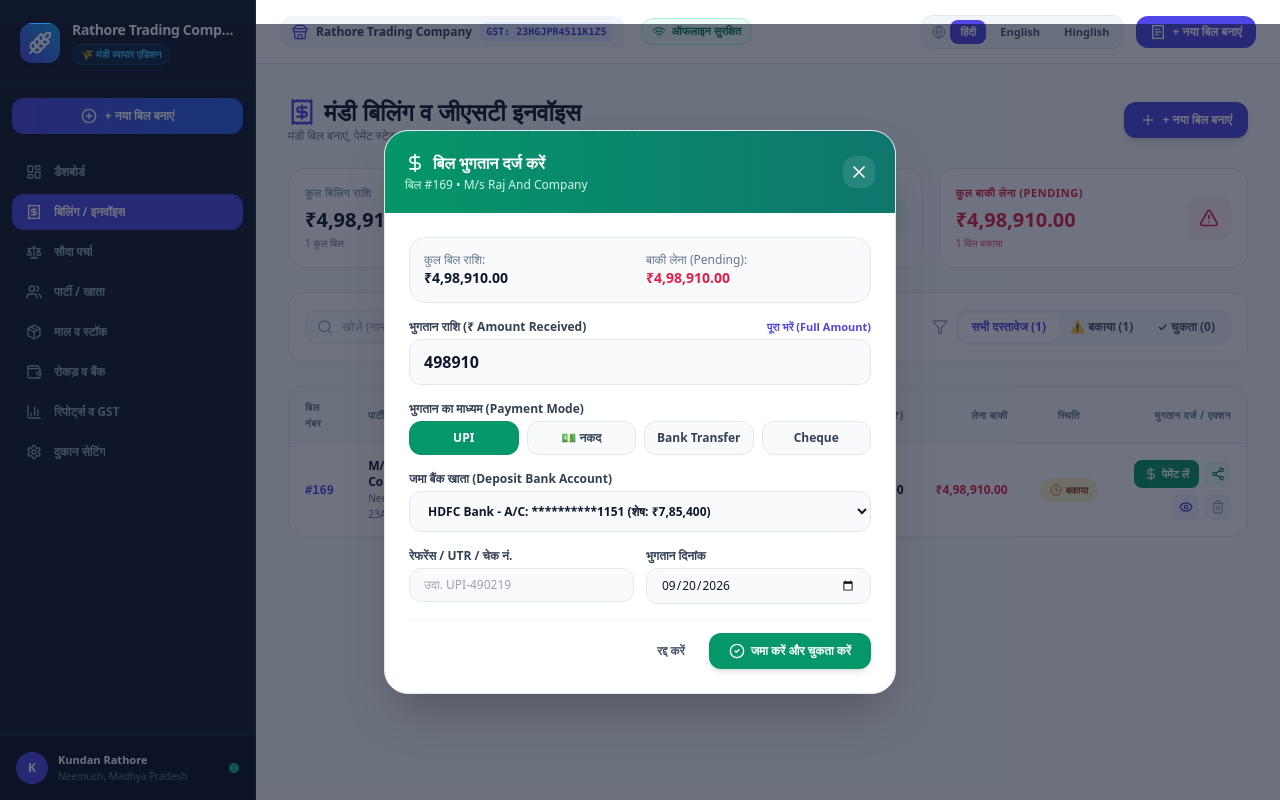
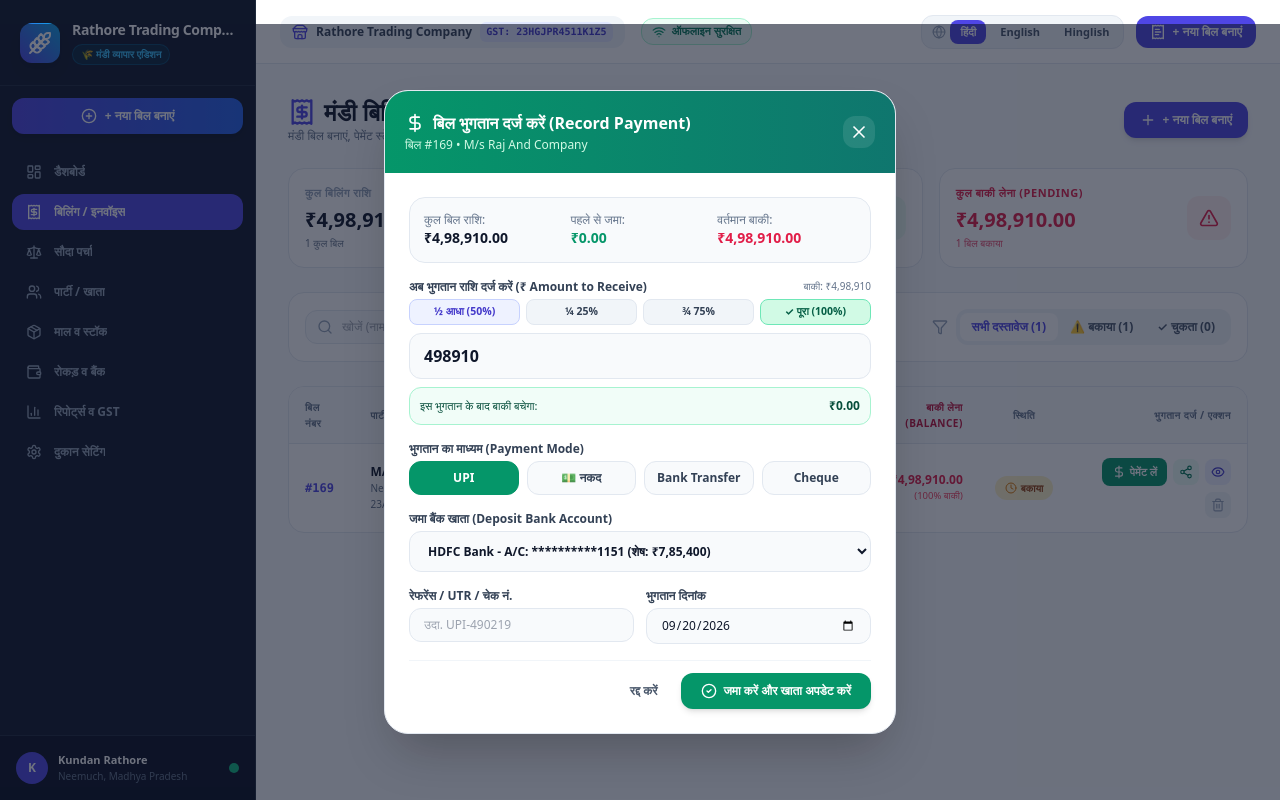
Before and after one commit to Arjunrayhod/MandAi, a Next.js app: page /billing in a window 1280 px wide. Both pictures are taken after a click on the button "पेमेंट लें". Built offline with nearby package versions, Linux system fonts and the light colour scheme.

Commit message:
feat: clear paid & balance columns, 50% half payment preset buttons, and live deduction calculation

```diff
--- a/src/app/billing/page.tsx
+++ b/src/app/billing/page.tsx
@@ -254,10 +254,9 @@ export default function InvoicesListPage() {
                 <th className="py-3 px-4">{t('col_bill_no', language)}</th>
                 <th className="py-3 px-4">{t('col_party', language)}</th>
                 <th className="py-3 px-4">{t('invoice_date', language)}</th>
-                <th className="py-3 px-4">{t('due_date', language)}</th>
-                <th className="py-3 px-4 text-right">{t('taxable_subtotal', language)}</th>
-                <th className="py-3 px-4 text-right">{t('col_total_amount', language)}</th>
-                <th className="py-3 px-4 text-right">{t('balance_to_receive', language)}</th>
+                <th className="py-3 px-4 text-right">{language === 'hi' ? 'कुल बिल राशि' : 'Total Bill'}</th>
+                <th className="py-3 px-4 text-right text-emerald-700 dark:text-emerald-400">{language === 'hi' ? 'जमा मिला (Paid)' : 'Paid Amount'}</th>
+                <th className="py-3 px-4 text-right text-rose-700 dark:text-rose-400">{language === 'hi' ? 'बाकी लेना (Balance)' : 'Balance Due'}</th>
                 <th className="py-3 px-4 text-center">{t('status', language)}</th>
                 <th className="py-3 px-4 text-right">{language === 'hi' ? 'भुगतान दर्ज / एक्शन' : 'Payment & Actions'}</th>
               </tr>
@@ -265,7 +264,7 @@ export default function InvoicesListPage() {
             <tbody className="divide-y divide-slate-100 dark:divide-slate-700/60">
               {filteredInvoices.length === 0 ? (
                 <tr>
-                  <td colSpan={9} className="py-12 text-center text-slate-400">
+                  <td colSpan={8} className="py-12 text-center text-slate-400">
                     <FileText className="w-10 h-10 mx-auto mb-2 opacity-40" />
                     {language === 'hi' ? 'कोई बिल नहीं मिला।' : language === 'en' ? 'No invoices found.' : 'Koi bill nahi mila.'}
                   </td>
@@ -273,7 +272,8 @@ export default function InvoicesListPage() {
               ) : (
                 filteredInvoices.map((inv) => {
                   const isPaid = inv.status === 'paid' || inv.balanceAmount <= 0;
-                  const isPartial = inv.status === 'partial' && inv.balanceAmount > 0;
+                  const isPartial = (inv.paidAmount || 0) > 0 && inv.balanceAmount > 0;
+                  const paidPercent = inv.finalAmount > 0 ? Math.round(((inv.paidAmount || 0) / inv.finalAmount) * 100) : 0;
 
                   return (
                     <tr key={inv.id} className="hover:bg-slate-50/80 dark:hover:bg-slate-700/40 transition">
@@ -289,22 +289,36 @@ export default function InvoicesListPage() {
                         </p>
                       </td>
                       <td className="py-3.5 px-4 text-slate-600 dark:text-slate-300 whitespace-nowrap">
-                        {inv.invoiceDate}
-                      </td>
-                      <td className="py-3.5 px-4 text-slate-500 whitespace-nowrap">
-                        {inv.dueDate}
-                      </td>
-                      <td className="py-3.5 px-4 text-right font-medium text-slate-700 dark:text-slate-300">
-                        ₹{inv.taxableAmount.toLocaleString('en-IN', { minimumFractionDigits: 2 })}
+                        <p className="font-medium">{inv.invoiceDate}</p>
+                        <p className="text-[10px] text-slate-400">Due: {inv.dueDate}</p>
                       </td>
                       <td className="py-3.5 px-4 text-right font-bold text-slate-900 dark:text-white whitespace-nowrap">
                         {formatIndianCurrency(inv.finalAmount)}
                       </td>
+                      <td className="py-3.5 px-4 text-right whitespace-nowrap">
+                        {(inv.paidAmount || 0) > 0 ? (
+                          <div>
+                            <span className="font-bold text-emerald-600">
+                              {formatIndianCurrency(inv.paidAmount || 0)}
+                            </span>
+                            <span className="block text-[9.5px] text-emerald-600 font-semibold">
+                              ({paidPercent}% जमा)
+                            </span>
+                          </div>
+                        ) : (
+                          <span className="text-slate-400 font-medium">₹0.00</span>
+                        )}
+                      </td>
                       <td className="py-3.5 px-4 text-right font-bold whitespace-nowrap">
                         {inv.balanceAmount > 0 ? (
-                          <span className="text-rose-600 font-bold">{formatIndianCurrency(inv.balanceAmount)}</span>
+                          <div>
+                            <span className="text-rose-600 font-black">{formatIndianCurrency(inv.balanceAmount)}</span>
+                            <span className="block text-[9.5px] text-rose-500 font-medium">
+                              ({100 - paidPercent}% बाकी)
+                            </span>
+                          </div>
                         ) : (
-                          <span className="text-emerald-600 font-bold">₹0.00 (चुकता)</span>
+                          <span className="text-emerald-600 font-black">₹0.00 (चुकता)</span>
                         )}
                       </td>
                       <td className="py-3.5 px-4 text-center">
@@ -386,7 +400,7 @@ export default function InvoicesListPage() {
               <div>
                 <h3 className="text-base font-black flex items-center gap-2">
                   <DollarSign className="w-5 h-5" />
-                  {language === 'hi' ? 'बिल भुगतान दर्ज करें' : 'Record Invoice Payment'}
+                  {language === 'hi' ? 'बिल भुगतान दर्ज करें (Record Payment)' : 'Record Invoice Payment'}
                 </h3>
                 <p className="text-xs text-emerald-100 mt-0.5">
                   बिल #{selectedInvoice.invoiceNumber} • {selectedInvoice.party.businessName || selectedInvoice.party.name}
@@ -403,35 +417,70 @@ export default function InvoicesListPage() {
             {/* Modal Form */}
             <form onSubmit={handlePaymentSubmit} className="p-6 space-y-4">
               {/* Outstanding Info Box */}
-              <div className="bg-slate-50 dark:bg-slate-700/50 p-3.5 rounded-2xl border border-slate-200 dark:border-slate-600 grid grid-cols-2 gap-3 text-xs">
+              <div className="bg-slate-50 dark:bg-slate-700/50 p-3.5 rounded-2xl border border-slate-200 dark:border-slate-600 grid grid-cols-3 gap-2 text-xs">
                 <div>
                   <span className="text-slate-500 block">{language === 'hi' ? 'कुल बिल राशि' : 'Total Bill'}:</span>
-                  <span className="font-bold text-slate-900 dark:text-white text-sm">
+                  <span className="font-bold text-slate-900 dark:text-white text-xs sm:text-sm">
                     {formatIndianCurrency(selectedInvoice.finalAmount)}
                   </span>
                 </div>
                 <div>
-                  <span className="text-slate-500 block">{language === 'hi' ? 'बाकी लेना (Pending)' : 'Balance Due'}:</span>
-                  <span className="font-black text-rose-600 text-sm">
+                  <span className="text-slate-500 block">{language === 'hi' ? 'पहले से जमा' : 'Already Paid'}:</span>
+                  <span className="font-bold text-emerald-600 text-xs sm:text-sm">
+                    {formatIndianCurrency(selectedInvoice.paidAmount || 0)}
+                  </span>
+                </div>
+                <div>
+                  <span className="text-slate-500 block">{language === 'hi' ? 'वर्तमान बाकी' : 'Balance Due'}:</span>
+                  <span className="font-black text-rose-600 text-xs sm:text-sm">
                     {formatIndianCurrency(selectedInvoice.balanceAmount)}
                   </span>
                 </div>
               </div>
 
-              {/* Amount Input */}
+              {/* Amount Input & Quick Fraction Presets */}
               <div>
                 <div className="flex items-center justify-between mb-1">
                   <label className="text-xs font-bold text-slate-700 dark:text-slate-200">
-                    {language === 'hi' ? 'भुगतान राशि (₹ Amount Received)' : 'Amount Received (₹)'}
+                    {language === 'hi' ? 'अब भुगतान राशि दर्ज करें (₹ Amount to Receive)' : 'Amount to Receive (₹)'}
                   </label>
+                  <span className="text-[10px] text-slate-500">
+                    बाकी: ₹{selectedInvoice.balanceAmount.toLocaleString('en-IN')}
+                  </span>
+                </div>
+
+                {/* Quick Fraction Buttons (Half, Full, etc.) */}
+                <div className="grid grid-cols-4 gap-1.5 mb-2">
+                  <button
+                    type="button"
+                    onClick={() => setPayAmount(Math.round(selectedInvoice.balanceAmount / 2))}
+                    className="py-1 px-2 text-[10.5px] font-bold rounded-lg bg-indigo-50 dark:bg-indigo-950 text-indigo-700 dark:text-indigo-300 border border-indigo-200 dark:border-indigo-800 hover:bg-indigo-100 transition text-center"
+                  >
+                    ½ आधा (50%)
+                  </button>
+                  <button
+                    type="button"
+                    onClick={() => setPayAmount(Math.round(selectedInvoice.balanceAmount * 0.25))}
+                    className="py-1 px-2 text-[10.5px] font-bold rounded-lg bg-slate-100 dark:bg-slate-700 text-slate-700 dark:text-slate-300 border border-slate-200 dark:border-slate-600 hover:bg-slate-200 transition text-center"
+                  >
+                    ¼ 25%
+                  </button>
+                  <button
+                    type="button"
+                    onClick={() => setPayAmount(Math.round(selectedInvoice.balanceAmount * 0.75))}
+                    className="py-1 px-2 text-[10.5px] font-bold rounded-lg bg-slate-100 dark:bg-slate-700 text-slate-700 dark:text-slate-300 border border-slate-200 dark:border-slate-600 hover:bg-slate-200 transition text-center"
+                  >
+                    ¾ 75%
+                  </button>
                   <button
                     type="button"
                     onClick={() => setPayAmount(selectedInvoice.balanceAmount)}
-                    className="text-[11px] font-bold text-indigo-600 hover:underline"
+                    className="py-1 px-2 text-[10.5px] font-bold rounded-lg bg-emerald-100 dark:bg-emerald-950 text-emerald-800 dark:text-emerald-300 border border-emerald-300 dark:border-emerald-700 hover:bg-emerald-200 transition text-center"
                   >
-                    {language === 'hi' ? 'पूरा भरें (Full Amount)' : 'Fill Full Amount'}
+                    ✓ पूरा (100%)
                   </button>
                 </div>
+
                 <input
                   type="number"
                   step="any"
@@ -442,6 +491,18 @@ export default function InvoicesListPage() {
                   required
                   className="w-full text-base font-bold bg-slate-50 dark:bg-slate-700 text-slate-900 dark:text-white px-3.5 py-2.5 rounded-xl border border-slate-200 dark:border-slate-600 focus:outline-emerald-500"
                 />
+
+                {/* Live Math Subtraction Calculation */}
+                {payAmount > 0 && (
+                  <div className="mt-2 bg-emerald-50/70 dark:bg-emerald-950/40 p-2.5 rounded-xl border border-emerald-200 dark:border-emerald-800 text-[11px] text-emerald-900 dark:text-emerald-200 flex items-center justify-between">
+                    <span>
+                      इस भुगतान के बाद बाकी बचेगा:
+                    </span>
+                    <span className="font-black text-xs">
+                      {formatIndianCurrency(Math.max(0, selectedInvoice.balanceAmount - Number(payAmount)))}
+                    </span>
+                  </div>
+                )}
               </div>
 
               {/* Payment Mode */}
@@ -529,7 +590,7 @@ export default function InvoicesListPage() {
                   className="px-5 py-2.5 text-xs font-bold text-white bg-emerald-600 hover:bg-emerald-700 rounded-xl shadow-md transition transform active:scale-95 flex items-center gap-1.5"
                 >
                   <CheckCircle2 className="w-4 h-4" />
-                  {language === 'hi' ? 'जमा करें और चुकता करें' : 'Save & Record Payment'}
+                  {language === 'hi' ? 'जमा करें और खाता अपडेट करें' : 'Save & Record Payment'}
                 </button>
               </div>
             </form>
```
Also changed, not shown: src/components/invoices/ModernTemplate.tsx (+12 -0 lines), src/components/invoices/RathoreClassicTemplate.tsx (+13 -1 lines).
